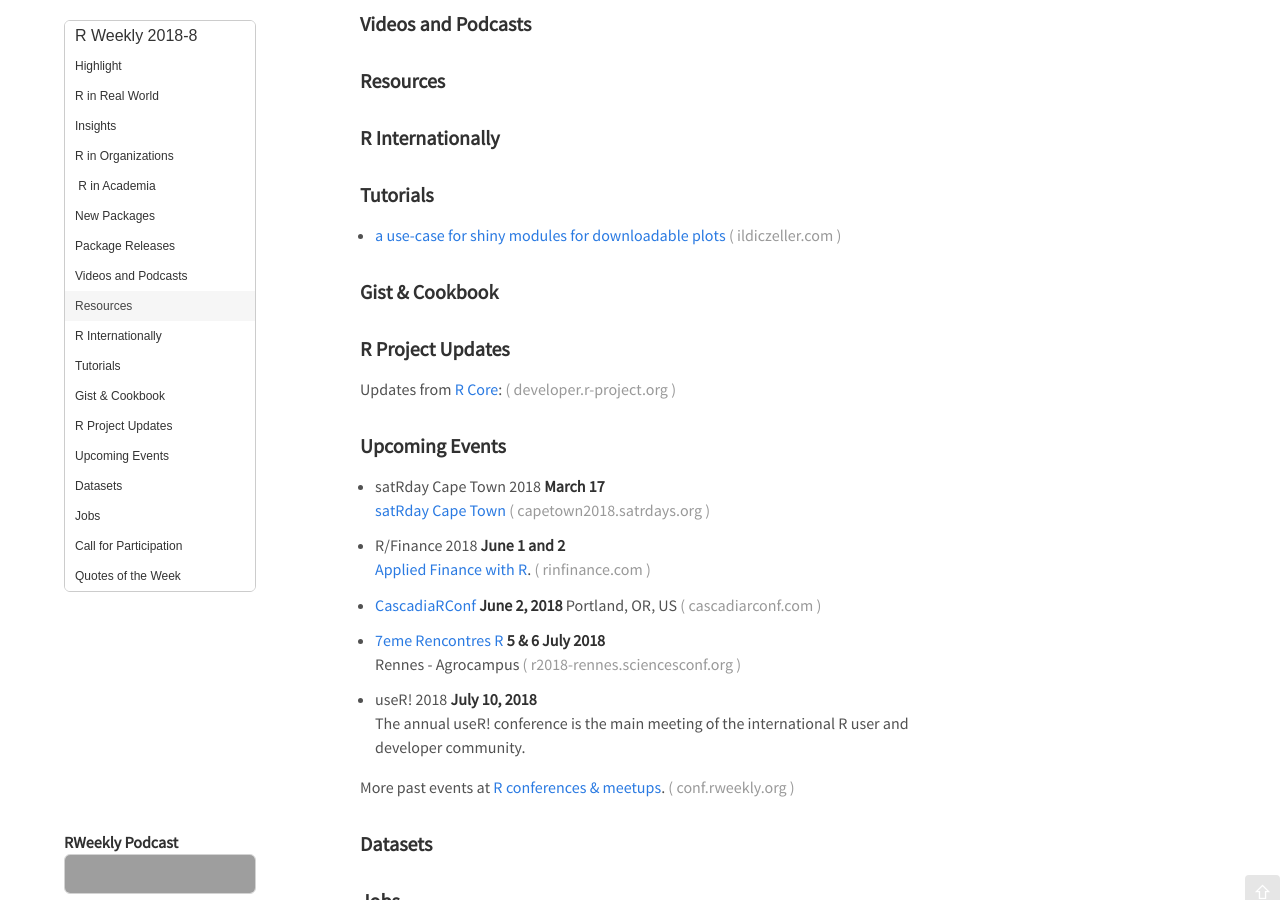
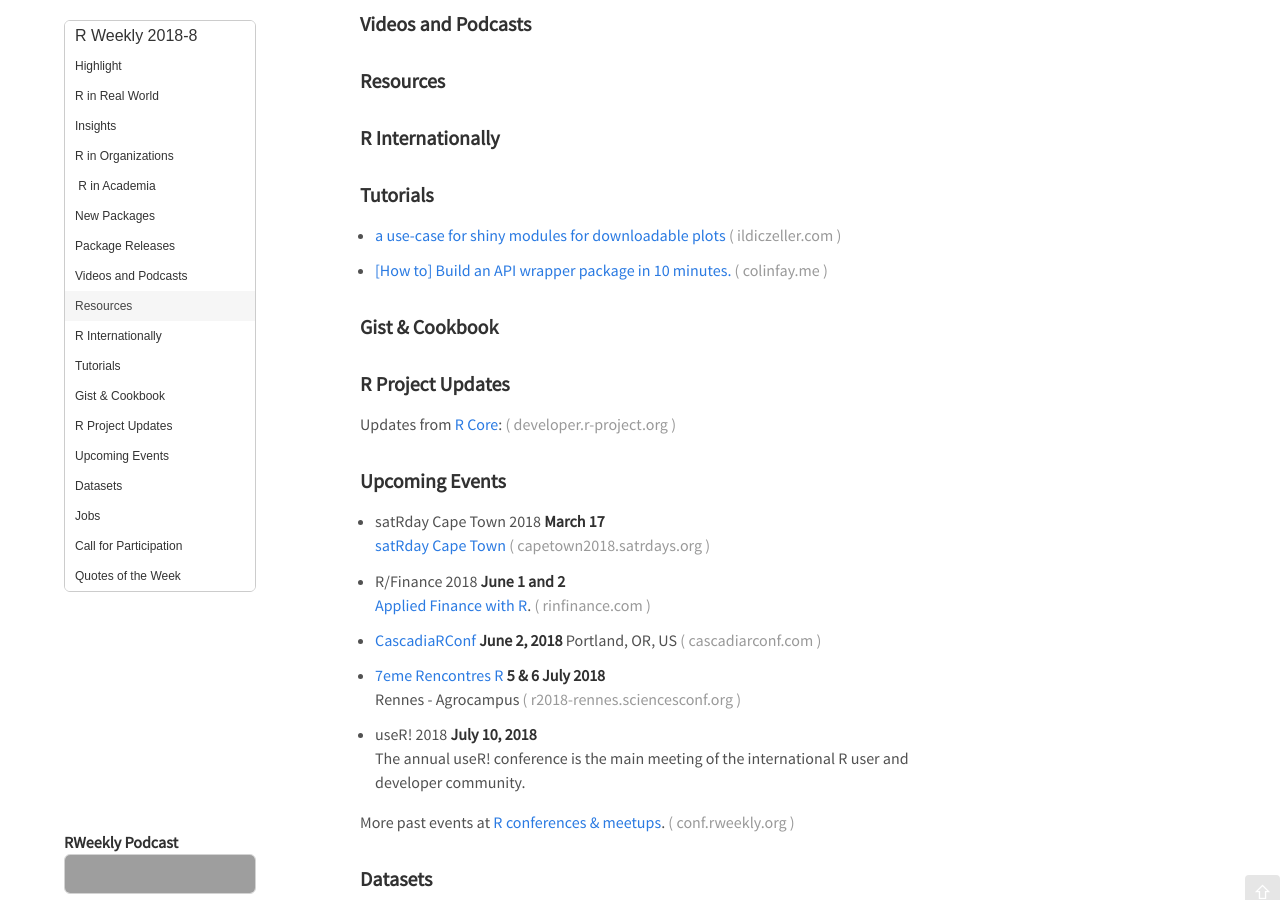
Before and after one commit to rweekly/rweekly.org, a Jekyll site: the page built from draft.md, in a window 1280 px wide and 900 px high, scrolled down 891 px. Built offline with Jekyll 4.4.1, drawn with Linux system fonts in a browser that asks for light colours; emoji names are drawn with the system emoji font; comment, search, counter and statistics services are not loaded; grey boxes are pictures that could not be loaded.

Commit message:
Update draft.md

```diff
--- a/draft.md
+++ b/draft.md
@@ -73,6 +73,8 @@ Release Date: 2018-2-19
 
 + [a use-case for shiny modules for downloadable plots](https://www.ildiczeller.com/2018/02/11/downloadable-ggplots-in-shiny/)
 
++ [[How to] Build an API wrapper package in 10 minutes.](http://colinfay.me/build-api-wrapper-package-r/)
+
 <!--<div class="post-more-begin"></div><div class="post-more-end"></div>-->
 
 ### Gist & Cookbook
```
